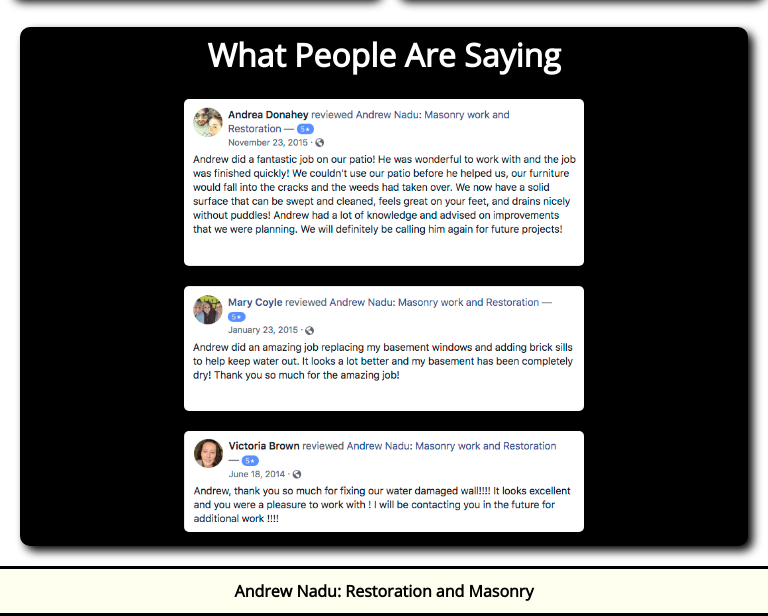
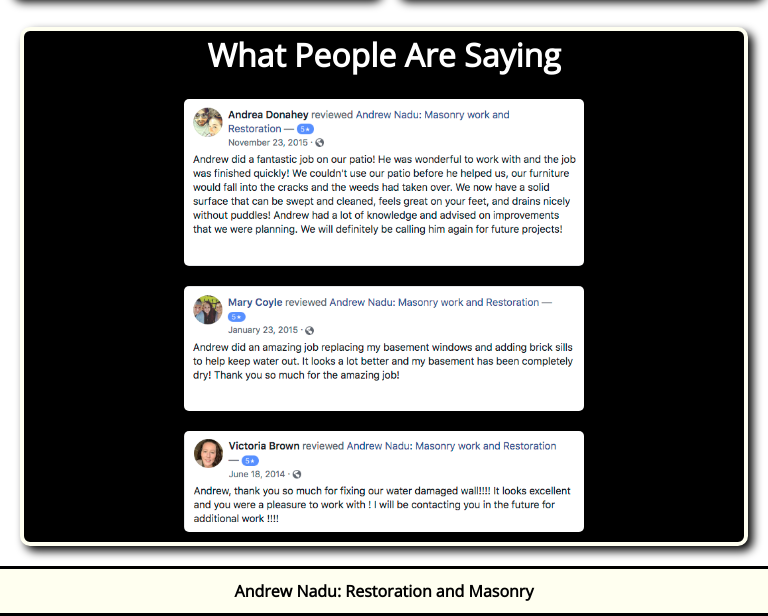
Before and after one commit to sethnadu/AndrewNaduRestoration, a plain HTML site: page index.html in a window 768 px wide. Shown: the part 1043-1659 px from the top of the page. Drawn offline with nearby package versions, Linux system fonts and the light colour scheme.

Commit message:
contact responsive test

```diff
--- a/Less/aboutPage.less
+++ b/Less/aboutPage.less
@@ -68,7 +68,7 @@
   @media (max-width: 904px) and (min-width: 700px) {
     display: flex;
     flex-direction: column;
-    border: 4px solid black;
+    border: 4px solid ivory;
     height: 100%;
     margin: auto 20px 20px 20px;
     border-radius: 10px;
```
Also changed, not shown: css/index.css.
